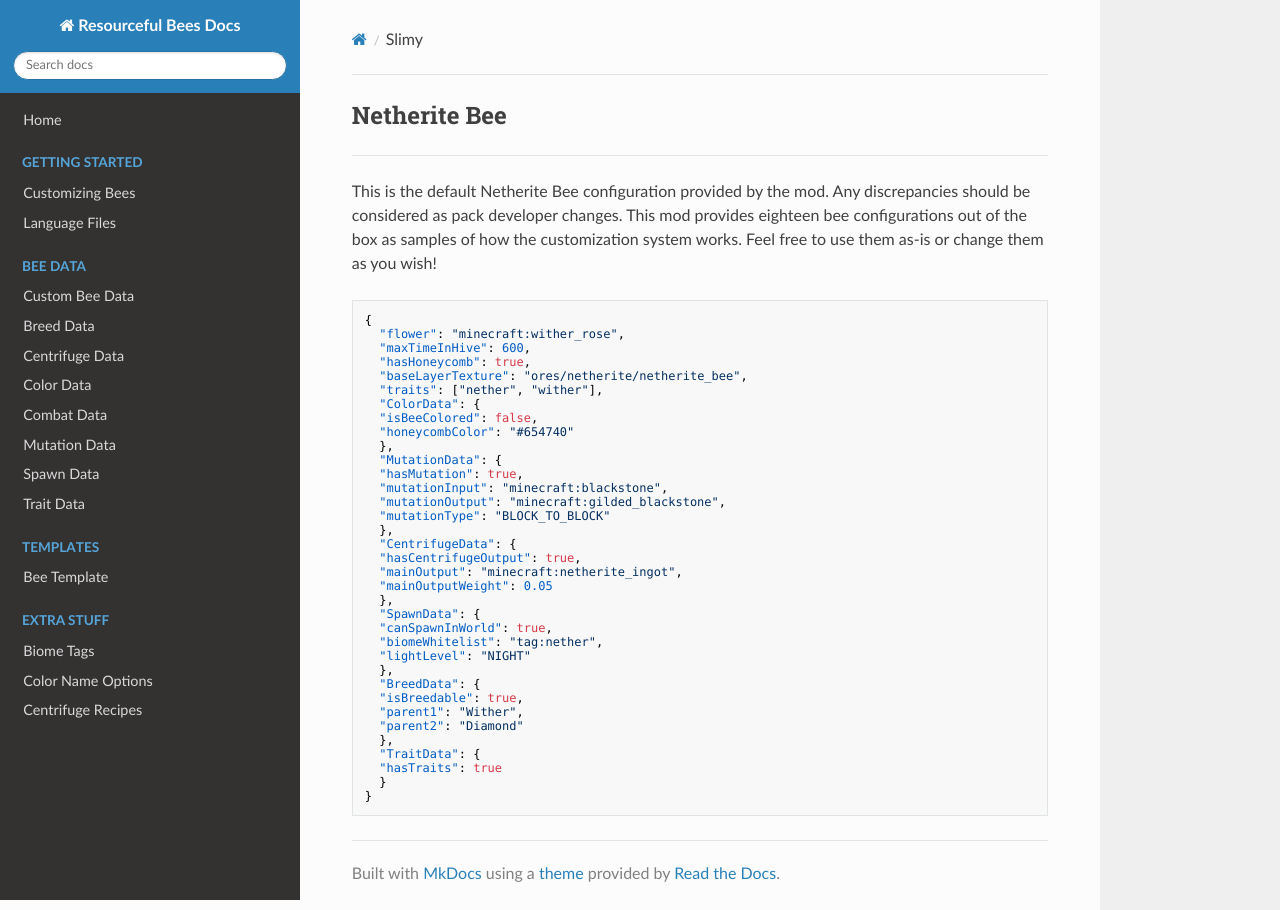
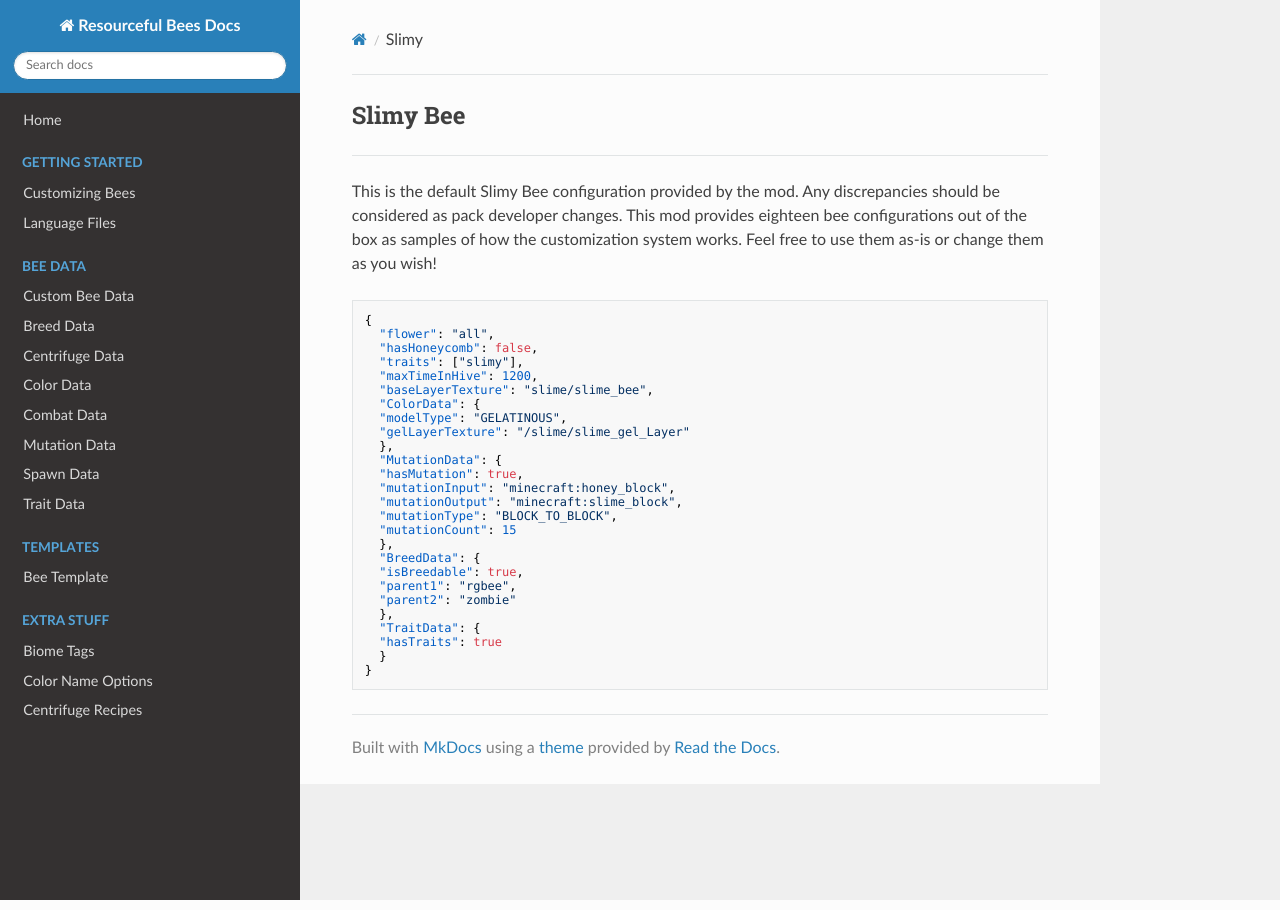
Before and after one commit to Team-Resourceful/ResourcefulBeesDocs, an MkDocs documentation site: the page built from docs/default_bees/slimy.md, in a window 1280 px wide. Built offline with MkDocs 1.6.1, drawn with Linux system fonts in a browser that asks for light colours; nearby versions of some CDN libraries.

Commit message:
docs/default_bees/slimy.md updated from https://stackedit.io/

````diff
--- a/docs/default_bees/slimy.md
+++ b/docs/default_bees/slimy.md
@@ -1,41 +1,32 @@
-##  **Netherite Bee**
+##  **Slimy Bee**
 
 ***
 
-This is the default Netherite Bee configuration provided by the mod. Any discrepancies should be considered as pack developer changes. This mod provides eighteen bee configurations out of the box as samples of how the customization system works. Feel free to use them as-is or change them as you wish!
+This is the default Slimy Bee configuration provided by the mod. Any discrepancies should be considered as pack developer changes. This mod provides eighteen bee configurations out of the box as samples of how the customization system works. Feel free to use them as-is or change them as you wish!
 
 
 ```json
 {
-  "flower": "minecraft:wither_rose",
-  "maxTimeInHive": 600,
-  "hasHoneycomb": true,
-  "baseLayerTexture": "ores/netherite/netherite_bee",
-  "traits": ["nether", "wither"],
+  "flower": "all",
+  "hasHoneycomb": false,
+  "traits": ["slimy"],
+  "maxTimeInHive": 1200,
+  "baseLayerTexture": "slime/slime_bee",
   "ColorData": {
-  "isBeeColored": false,
-  "honeycombColor": "#654740"
+  "modelType": "GELATINOUS",
+  "gelLayerTexture": "/slime/slime_gel_Layer"
   },
   "MutationData": {
   "hasMutation": true,
-  "mutationInput": "minecraft:blackstone",
-  "mutationOutput": "minecraft:gilded_blackstone",
-  "mutationType": "BLOCK_TO_BLOCK"
-  },
-  "CentrifugeData": {
-  "hasCentrifugeOutput": true,
-  "mainOutput": "minecraft:netherite_ingot",
-  "mainOutputWeight": 0.05
-  },
-  "SpawnData": {
-  "canSpawnInWorld": true,
-  "biomeWhitelist": "tag:nether",
-  "lightLevel": "NIGHT"
+  "mutationInput": "minecraft:honey_block",
+  "mutationOutput": "minecraft:slime_block",
+  "mutationType": "BLOCK_TO_BLOCK",
+  "mutationCount": 15
   },
   "BreedData": {
   "isBreedable": true,
-  "parent1": "Wither",
-  "parent2": "Diamond"
+  "parent1": "rgbee",
+  "parent2": "zombie"
   },
   "TraitData": {
   "hasTraits": true
````
Also changed, not shown: other parts of docs/default_bees/slimy.md (+1 -1 lines).
